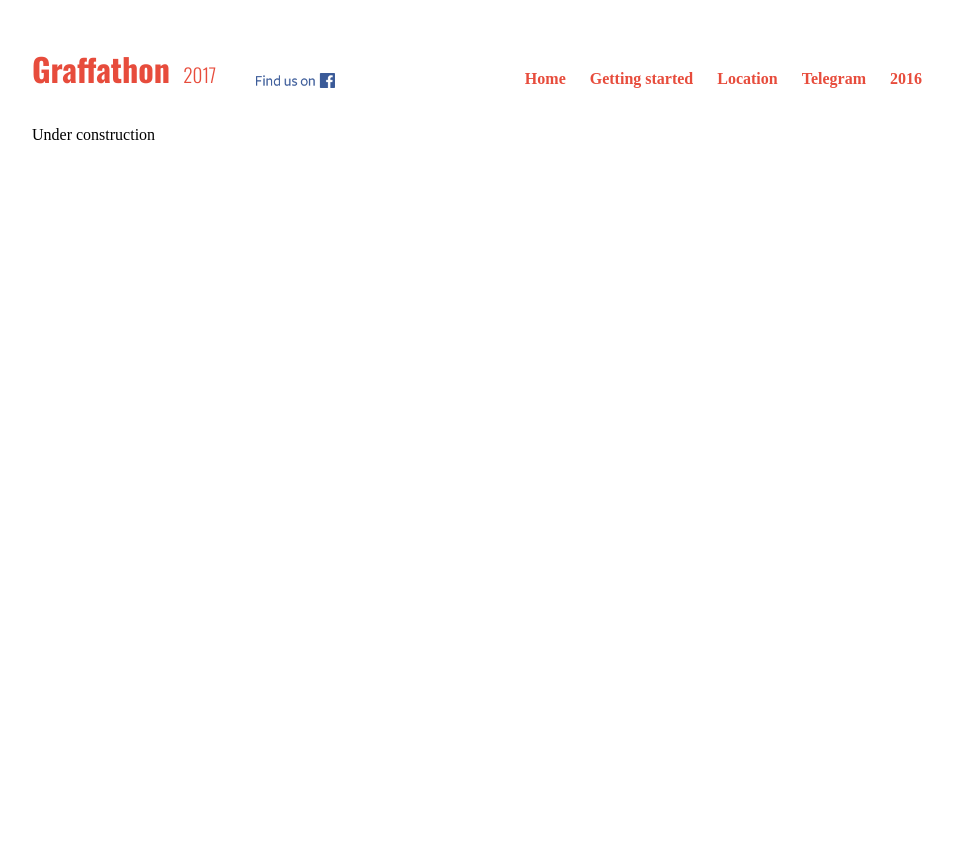
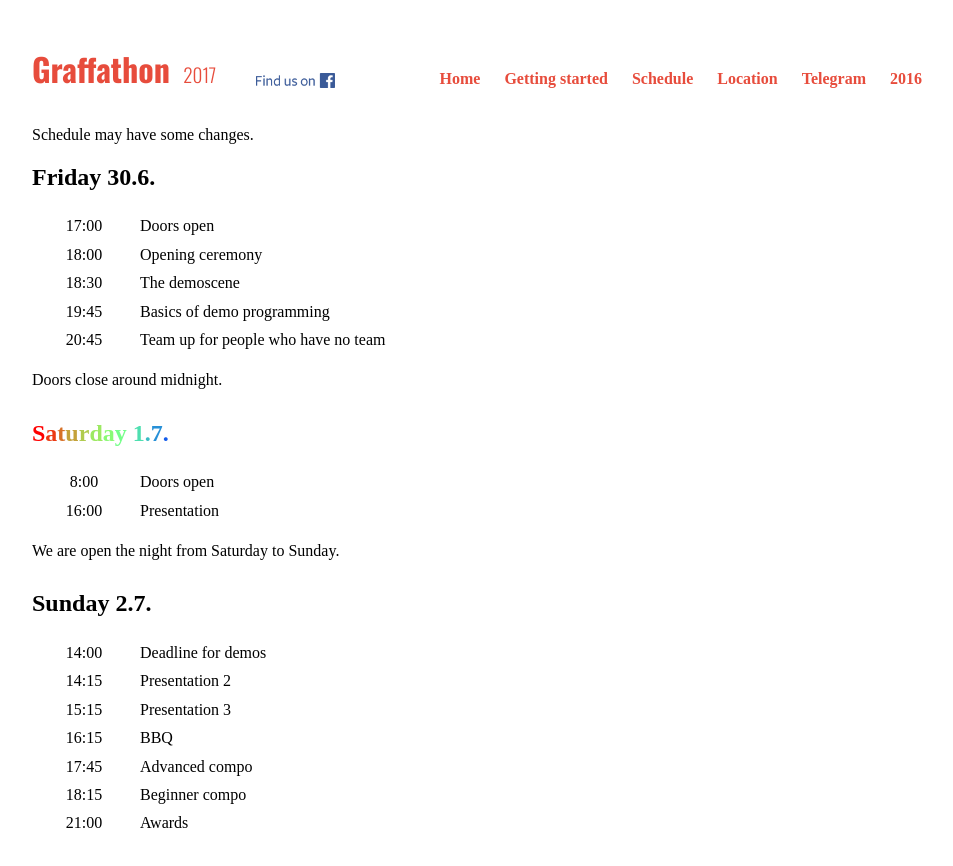
Before and after one commit to DOTAalto/graffathon2017, a website: page src/schedule/index.nunjucks in a window 1280 px wide. Shown: the whole page, without its empty margins (158-1111 px from the left). Before the commit the page ends 800 px from the top, so only its background shows below. Drawn offline with nearby package versions, Linux system fonts and the light colour scheme; files that its build step writes are made by us from their sources; files whose address does not match are found by name.

Commit message:
Add schedule

```diff
--- a/src/_layouts/base.nunjucks
+++ b/src/_layouts/base.nunjucks
@@ -50,7 +50,7 @@
           <a href="{{ baseUrl }}">Home</a>
           <a href="{{ baseUrl }}getting-started">Getting started</a>
           {# <a href="{{ baseUrl }}results">Results</a> #}
-          {# <a href="{{ baseUrl }}schedule">Schedule</a> #}
+          <a href="{{ baseUrl }}schedule">Schedule</a>
           <a href="{{ baseUrl }}location">Location</a>
           <a href="https://t.me/graffathon">Telegram</a>
           <a href="/2016/">2016</a>
--- a/src/schedule/index.nunjucks
+++ b/src/schedule/index.nunjucks
@@ -7,10 +7,10 @@
 
 {% block content %}
 <div class="container">
-<p>Under construction</p>
-  {# <p><a href="https://www.youtube.com/playlist?list=PLmRDkQf8W1WFpwUKnc8Z6mK6iaNncnb1z">See the presentations on Youtube</a></p>
+  <p>Schedule may have some changes.</p>
+  {# <p><a href="https://www.youtube.com/playlist?list=PLmRDkQf8W1WFpwUKnc8Z6mK6iaNncnb1z">See the presentations on Youtube</a></p>  #}
   <section class="schedule-section">
-    <h2>Friday 10.6.</h2>
+    <h2>Friday 30.6.</h2>
     <table class="table">
       <tr>
         <td>17:00</td>
@@ -25,15 +25,19 @@
         <td>The demoscene</td>
       </tr>
       <tr>
-        <td>19:30</td>
+        <td>19:45</td>
         <td>Basics of demo programming</td>
+      </tr>
+      <tr>
+        <td>20:45</td>
+        <td>Team up for people who have no team</td>
       </tr>
     </table>
     <p>Doors close around midnight.</p>
   </section>
 
   <section class="schedule-section">
-    <h2>Saturday 11.6.</h2>
+    <h2><font color=#ff0000>S</font><font color=#eb3a13>a</font><font color=#d77127>t</font><font color=#c4a23a>u</font><font color=#b0cb4e>r</font><font color=#9ce962>d</font><font color=#89fa75>a</font><font color=#75fe89>y</font> <font color=#4edfb0>1</font><font color=#3abcc4>.</font><font color=#2790d7>7</font><font color=#135ceb>.</font></h2>
     <table class="table">
       <tr>
         <td>8:00</td>
@@ -41,14 +45,14 @@
       </tr>
       <tr>
         <td>16:00</td>
-        <td>Rightware presentation about shaders</td>
+        <td>Presentation</td>
       </tr>
     </table>
     <p>We are open the night from Saturday to Sunday.</p>
   </section>
 
   <section class="schedule-section">
-    <h2>Sunday 12.6.</h2>
+    <h2>Sunday 2.7.</h2>
     <table class="table">
       <tr>
         <td>14:00</td>
@@ -56,22 +60,22 @@
       </tr>
       <tr>
         <td>14:15</td>
-        <td><a href="{{ baseUrl }}presentations/additive_slides.pdf">Making Music With Shaders</a></td>
-      </tr>
-      <tr>
-        <td>14:45</td>
-        <td><a href="{{ baseUrl }}presentations/graffathon-2016-nvidia-gpuarch.pdf">Modern GPU Architecture</a></td>
+        <td>Presentation 2</td>
       </tr>
       <tr>
         <td>15:15</td>
+        <td>Presentation 3</td>
+      </tr>
+      <tr>
+        <td>16:15</td>
         <td>BBQ</td>
       </tr>
       <tr>
-        <td>17:30</td>
-        <td>Oldschool compo</td>
+        <td>17:45</td>
+        <td>Advanced compo</td>
       </tr>
       <tr>
-        <td>18:00</td>
+        <td>18:15</td>
         <td>Beginner compo</td>
       </tr>
       <tr>
@@ -79,6 +83,6 @@
         <td>Awards</td>
       </tr>
     </table>
-  </section> #}
+  </section>
 </div>
 {% endblock %}
```
